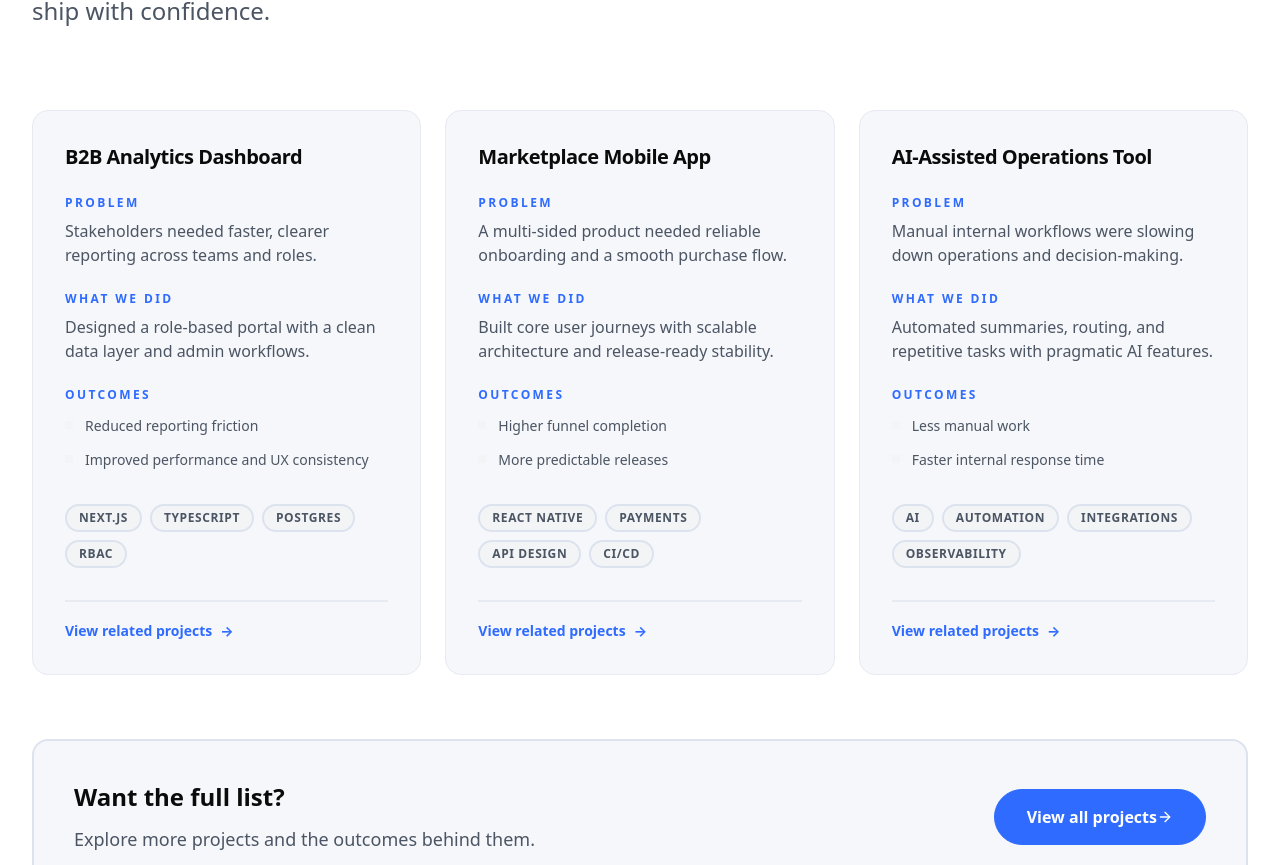
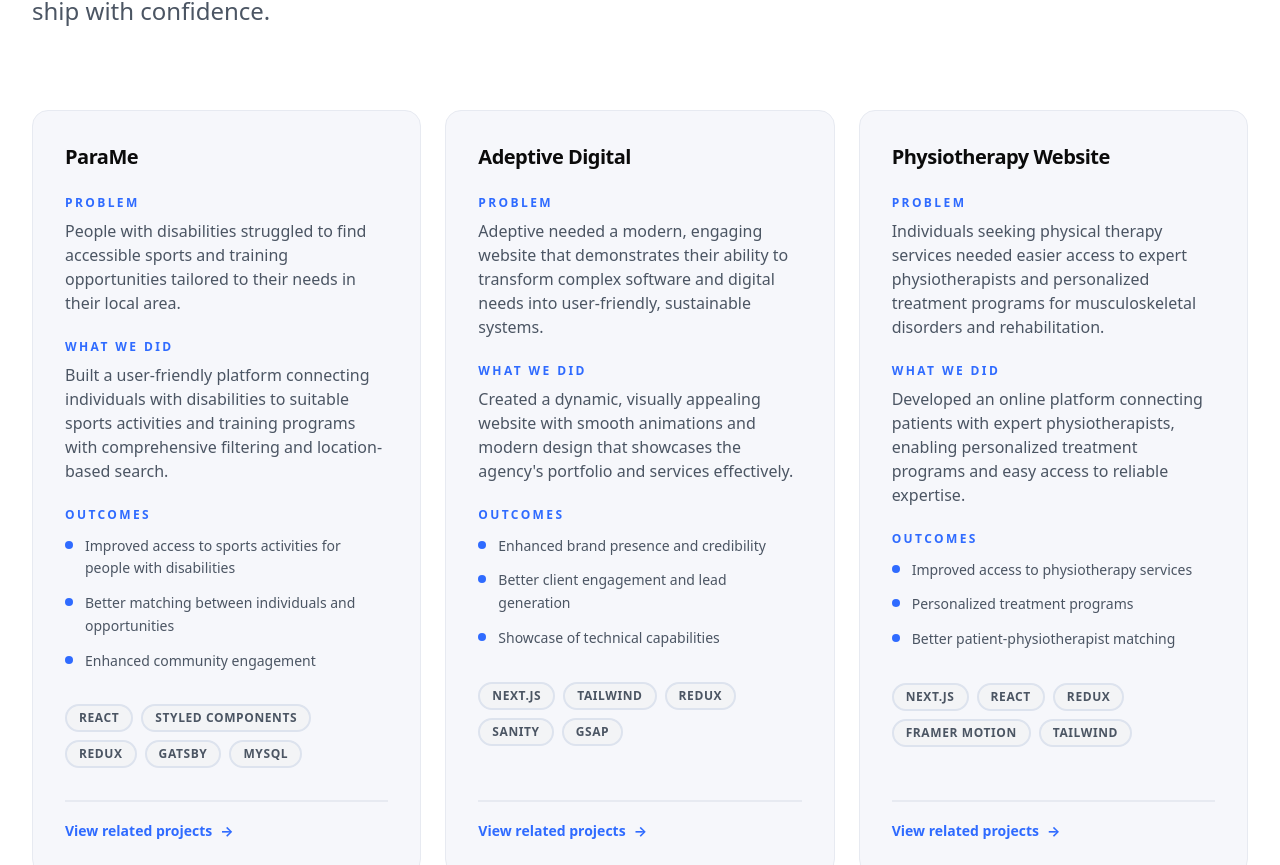
Before and after one commit to SydneySFco/GradeUp, a Next.js app: page / in a window 1280 px wide. Shown: the part 1935-2800 px from the top of the page. Built offline with nearby package versions, Linux system fonts and the light colour scheme; no server answers.

Commit message:
(feat): revamp Projects page layout and content, enhance project details and filtering

```diff
--- a/src/components/blocks/FeaturedWorks.tsx
+++ b/src/components/blocks/FeaturedWorks.tsx
@@ -13,25 +13,43 @@ type WorkItem = {
 
 const work: WorkItem[] = [
   {
-    title: "B2B Analytics Dashboard",
-    problem: "Stakeholders needed faster, clearer reporting across teams and roles.",
-    whatWeDid: "Designed a role-based portal with a clean data layer and admin workflows.",
-    outcomes: ["Reduced reporting friction", "Improved performance and UX consistency"],
-    tech: ["Next.js", "TypeScript", "Postgres", "RBAC"],
+    title: "ParaMe",
+    problem:
+      "People with disabilities struggled to find accessible sports and training opportunities tailored to their needs in their local area.",
+    whatWeDid:
+      "Built a user-friendly platform connecting individuals with disabilities to suitable sports activities and training programs with comprehensive filtering and location-based search.",
+    outcomes: [
+      "Improved access to sports activities for people with disabilities",
+      "Better matching between individuals and opportunities",
+      "Enhanced community engagement",
+    ],
+    tech: ["React", "Styled Components", "Redux", "Gatsby", "MySQL"],
   },
   {
-    title: "Marketplace Mobile App",
-    problem: "A multi-sided product needed reliable onboarding and a smooth purchase flow.",
-    whatWeDid: "Built core user journeys with scalable architecture and release-ready stability.",
-    outcomes: ["Higher funnel completion", "More predictable releases"],
-    tech: ["React Native", "Payments", "API Design", "CI/CD"],
+    title: "Adeptive Digital",
+    problem:
+      "Adeptive needed a modern, engaging website that demonstrates their ability to transform complex software and digital needs into user-friendly, sustainable systems.",
+    whatWeDid:
+      "Created a dynamic, visually appealing website with smooth animations and modern design that showcases the agency's portfolio and services effectively.",
+    outcomes: [
+      "Enhanced brand presence and credibility",
+      "Better client engagement and lead generation",
+      "Showcase of technical capabilities",
+    ],
+    tech: ["Next.js", "Tailwind", "Redux", "Sanity", "GSAP"],
   },
   {
-    title: "AI-Assisted Operations Tool",
-    problem: "Manual internal workflows were slowing down operations and decision-making.",
-    whatWeDid: "Automated summaries, routing, and repetitive tasks with pragmatic AI features.",
-    outcomes: ["Less manual work", "Faster internal response time"],
-    tech: ["AI", "Automation", "Integrations", "Observability"],
+    title: "Physiotherapy Website",
+    problem:
+      "Individuals seeking physical therapy services needed easier access to expert physiotherapists and personalized treatment programs for musculoskeletal disorders and rehabilitation.",
+    whatWeDid:
+      "Developed an online platform connecting patients with expert physiotherapists, enabling personalized treatment programs and easy access to reliable expertise.",
+    outcomes: [
+      "Improved access to physiotherapy services",
+      "Personalized treatment programs",
+      "Better patient-physiotherapist matching",
+    ],
+    tech: ["Next.js", "React", "Redux", "Framer Motion", "Tailwind"],
   },
 ];
 
@@ -72,7 +90,7 @@ export default function FeaturedWork() {
                   <ul className="space-y-3">
                     {item.outcomes.map((o) => (
                       <li key={o} className="flex items-start gap-3 text-sm text-text-secondary">
-                        <span className="mt-1.5 h-2 w-2 bg-secondary flex-shrink-0" aria-hidden="true" />
+                        <span className="mt-1.5 h-2 w-2 bg-accent flex-shrink-0 rounded-full" aria-hidden="true" />
                         <span className="leading-relaxed">{o}</span>
                       </li>
                     ))}
--- a/src/components/blocks/Hero.tsx
+++ b/src/components/blocks/Hero.tsx
@@ -39,8 +39,8 @@ export default function Hero() {
           "https://images.unsplash.com/photo-1517048676732-d65bc937f952"
         ),
         imageAlt: "Team collaboration and successful product work",
-        title: "Ship faster.",
-        titleSecondLine: "Stay predictable..",
+        title: "Ship faster. ",
+        titleSecondLine: "Stay predictable.",
         subtitle:
           "We turn ambitious ideas into production-ready products — with clear scope, tight feedback loops, and clean execution.",
       },
--- a/src/components/layouts/Footer.tsx
+++ b/src/components/layouts/Footer.tsx
@@ -45,7 +45,6 @@ export default function Footer() {
             </div>
           </div>
 
-          {/* Navigation Section */}
           <div className="lg:col-span-4">
             <h4 className="text-sm font-semibold tracking-[0.1em] uppercase text-text-muted mb-6">
               Navigation
--- a/src/components/projects/ProjectsClient.tsx
+++ b/src/components/projects/ProjectsClient.tsx
@@ -10,6 +10,7 @@ import {
 import { Badge } from "@/src/components/ui/Badge";
 import { Button } from "@/src/components/ui/Button";
 import Link from "next/link";
+import { ArrowRight, CheckCircle2 } from "lucide-react";
 
 type Category = "Web" | "Mobile" | "Backend" | "DevOps" | "AI";
 
@@ -25,73 +26,68 @@ type Project = {
 
 const PROJECTS: Project[] = [
   {
-    title: "B2B Analytics Dashboard",
+    title: "Panel and Dashboard",
     category: "Web",
-    summary: "Role-based portal with admin workflows and performance-first UI.",
+    summary:
+      "Charging Unit Management Panel for monitoring transactions, user activities, and service stations.",
     problem:
-      "Stakeholders needed faster reporting and clearer access control across teams.",
+      "Institutions managing electric vehicle charging infrastructure needed a centralized platform to monitor daily operations, charging unit status, and service station performance efficiently.",
     whatWeDid:
-      "Built a clean data layer, RBAC, and a modular dashboard UI for fast iteration.",
+      "Developed a comprehensive management tool with real-time monitoring capabilities, transaction tracking, and service station analytics from a centralized dashboard.",
     outcomes: [
-      "Reduced reporting friction",
-      "Improved UI performance and consistency",
+      "Increased operational efficiency",
+      "Centralized monitoring and management",
+      "Better visibility into charging infrastructure performance",
     ],
-    tech: ["Next.js", "TypeScript", "RBAC", "Postgres"],
+    tech: ["Next.js", "RTK Query", "Tailwind", "PostgreSQL"],
   },
   {
-    title: "Marketplace Mobile App",
-    category: "Mobile",
+    title: "ParaMe",
+    category: "Web",
     summary:
-      "Multi-sided mobile product with a smooth onboarding and purchase flow.",
+      "Digital platform enabling people with disabilities to find suitable sports-activity or training opportunities in their area.",
     problem:
-      "A complex funnel needed to feel simple and reliable for real users.",
+      "People with disabilities (physical, visual, hearing, mental, etc.) struggled to find accessible sports and training opportunities tailored to their needs in their local area.",
     whatWeDid:
-      "Delivered core journeys, stability improvements, and release-ready architecture.",
-    outcomes: ["Higher funnel completion", "More predictable releases"],
-    tech: ["React Native", "API Design", "Payments", "CI/CD"],
+      "Built a user-friendly platform that connects individuals with disabilities to suitable sports activities and training programs, with comprehensive filtering and location-based search.",
+    outcomes: [
+      "Improved access to sports activities for people with disabilities",
+      "Better matching between individuals and opportunities",
+      "Enhanced community engagement",
+    ],
+    tech: ["React", "Styled Components", "Redux", "Gatsby", "MySQL"],
   },
   {
-    title: "API Modernization & Auth",
-    category: "Backend",
+    title: "Adeptive Digital",
+    category: "Web",
     summary:
-      "Cleaner endpoints, better security posture, and easier integrations.",
-    problem: "Legacy APIs were difficult to extend and error-prone under load.",
+      "Digital agency website showcasing custom web solutions for businesses—corporate websites, e-commerce sites, web applications, and digital experiences.",
+    problem:
+      "Adeptive needed a modern, engaging website that demonstrates their ability to transform complex software and digital needs into user-friendly, sustainable, and efficient systems.",
     whatWeDid:
-      "Refactored services, improved auth/roles, and stabilized integration surfaces.",
-    outcomes: ["Lower error rate", "Clearer integration patterns"],
-    tech: ["Node.js", "REST", "Auth", "Postgres"],
+      "Created a dynamic, visually appealing website with smooth animations and a modern design that showcases the agency's portfolio and services effectively.",
+    outcomes: [
+      "Enhanced brand presence and credibility",
+      "Better client engagement and lead generation",
+      "Showcase of technical capabilities",
+    ],
+    tech: ["Next.js", "Tailwind", "Redux", "Sanity", "GSAP"],
   },
   {
-    title: "CI/CD & Observability Setup",
-    category: "DevOps",
-    summary:
-      "Safer deployments with monitoring, alerting, and release discipline.",
-    problem: "Releases were risky and production visibility was limited.",
-    whatWeDid:
-      "Implemented pipelines, dashboards, and alerting with practical runbooks.",
-    outcomes: ["Safer deploys", "Faster incident response"],
-    tech: ["CI/CD", "Docker", "Monitoring", "Alerts"],
-  },
-  {
-    title: "AI-Assisted Operations Tool",
-    category: "AI",
-    summary: "Automation and summaries to reduce manual ops load.",
-    problem: "Internal workflows were repetitive and slowed down decisions.",
-    whatWeDid:
-      "Added pragmatic AI features, routing, and integrations to streamline ops.",
-    outcomes: ["Less manual work", "Faster internal turnaround"],
-    tech: ["AI", "Automation", "Integrations", "Observability"],
-  },
-  {
-    title: "Design System Foundation",
+    title: "Physiotherapy Website",
     category: "Web",
     summary:
-      "Reusable UI patterns across multiple apps for consistent delivery.",
-    problem: "Inconsistent UI slowed teams and created UX drift.",
+      "tedavifizik.com is a digital platform providing personalized treatment programs through expert physiotherapists for physical therapy and rehabilitation services.",
+    problem:
+      "Individuals seeking physical therapy services needed easier access to expert physiotherapists and personalized treatment programs for musculoskeletal disorders, pain, limited mobility, and post-injury rehabilitation.",
     whatWeDid:
-      "Defined component standards and a scalable UI kit with clear patterns.",
-    outcomes: ["Faster UI delivery", "More consistent UX"],
-    tech: ["Design System", "Tailwind", "Components", "Accessibility"],
+      "Developed an online platform that connects patients with expert physiotherapists, enabling personalized treatment programs and easy access to reliable expertise.",
+    outcomes: [
+      "Improved access to physiotherapy services",
+      "Personalized treatment programs",
+      "Better patient-physiotherapist matching",
+    ],
+    tech: ["Next.js", "React", "Redux", "Framer Motion", "Tailwind"],
   },
 ];
 
@@ -112,99 +108,160 @@ export default function ProjectsClient() {
     return PROJECTS.filter((p) => p.category === active);
   }, [active]);
 
+  const projectCount = filtered.length;
+
   return (
-    <section className="py-14 sm:py-16">
-      <div className="mx-auto max-w-content px-6">
+    <section className="py-16 sm:py-20">
+      <div className="mx-auto max-w-7xl px-6">
+        {/* Header with stats */}
+        <div className="mb-12 flex flex-col sm:flex-row sm:items-center sm:justify-between gap-4">
+          <div>
+            <h2 className="text-2xl sm:text-3xl font-bold text-trust mb-2">
+              Our Work
+            </h2>
+            <p className="text-slate text-base">
+              {projectCount} {projectCount === 1 ? "project" : "projects"}
+              {active !== "All" && ` in ${active}`}
+            </p>
+          </div>
+
           {/* Filters */}
           <div className="flex flex-wrap items-center gap-2">
             {ALL.map((c) => {
               const isActive = c === active;
+              const count =
+                c === "All"
+                  ? PROJECTS.length
+                  : PROJECTS.filter((p) => p.category === c).length;
+
               return (
                 <button
                   key={c}
                   type="button"
                   onClick={() => setActive(c)}
                   className={[
-                  "h-10 rounded-full border px-4 text-sm font-medium transition",
+                    "h-11 rounded-full border-2 px-5 text-sm font-semibold transition-all duration-200",
                     isActive
-                    ? "border-accent bg-accent-soft text-trust shadow-glow"
-                    : "border-honest/20 bg-honest-soft text-slate hover:text-trust hover:border-accent/40",
+                      ? "border-accent bg-accent text-white shadow-lg shadow-accent/30 scale-105"
+                      : "border-border-subtle bg-surface-elevated text-slate hover:border-accent/50 hover:bg-accent-soft hover:text-trust",
                   ].join(" ")}
                   aria-pressed={isActive}
                 >
                   {c}
+                  {count > 0 && (
+                    <span
+                      className={[
+                        "ml-2 inline-flex items-center justify-center rounded-full px-2 py-0.5 text-xs font-bold",
+                        isActive
+                          ? "bg-white/20 text-white"
+                          : "bg-accent-soft text-accent",
+                      ].join(" ")}
+                    >
+                      {count}
+                    </span>
+                  )}
                 </button>
               );
             })}
           </div>
+        </div>
 
-        {/* Grid */}
-        <div className="mt-6 grid gap-4 sm:grid-cols-2 lg:grid-cols-3">
+        {/* Projects Grid */}
+        <div className="grid gap-6 sm:grid-cols-2 lg:grid-cols-2 xl:grid-cols-2">
           {filtered.map((p) => (
-            <Card key={p.title} interactive className="h-full">
-              <CardContent className="p-6 flex h-full flex-col">
-                <div className="flex items-start justify-between gap-3">
-                  <div>
-                    <CardTitle>{p.title}</CardTitle>
-                    <CardDescription className="mt-2">
+            <Card
+              key={p.title}
+              interactive
+              className="group h-full overflow-hidden border-2 border-border-subtle bg-surface-elevated transition-all duration-300 hover:border-accent/50 hover:shadow-xl hover:shadow-accent/10 hover:-translate-y-1"
+            >
+              <CardContent className="p-8 flex h-full flex-col">
+                {/* Header */}
+                <div className="mb-6">
+                  <div className="flex items-start justify-between gap-4 mb-3">
+                    <CardTitle className="text-xl sm:text-2xl font-bold text-trust group-hover:text-accent transition-colors">
+                      {p.title}
+                    </CardTitle>
+                    <Badge
+                      variant="accent"
+                      className="shrink-0 border-2 border-accent/30 bg-accent-soft text-accent font-semibold"
+                    >
+                      {p.category}
+                    </Badge>
+                  </div>
+                  <CardDescription className="text-base leading-relaxed text-slate mt-2">
                     {p.summary}
                   </CardDescription>
                 </div>
-                  <Badge>{p.category}</Badge>
-                </div>
 
-                <div className="mt-5 space-y-3">
-                  <div>
-                    <p className="text-xs font-medium tracking-[0.14em] uppercase text-slate">
-                      Problem
+                {/* Content */}
+                <div className="flex-grow space-y-6">
+                  {/* Problem */}
+                  <div className="relative pl-6 border-l-2 border-accent/20">
+                    <div className="absolute left-0 top-0 bottom-0 w-0.5 bg-gradient-to-b from-accent/40 to-accent/10 group-hover:from-accent group-hover:to-accent/40 transition-all" />
+                    <p className="text-xs font-bold tracking-[0.2em] uppercase text-accent mb-2">
+                      Challenge
                     </p>
-                    <p className="mt-1 text-sm leading-relaxed text-slate">
+                    <p className="text-sm leading-relaxed text-slate">
                       {p.problem}
                     </p>
                   </div>
 
-                  <div>
-                    <p className="text-xs font-medium tracking-[0.14em] uppercase text-slate">
-                      What we did
+                  {/* Solution */}
+                  <div className="relative pl-6 border-l-2 border-accent-2/20">
+                    <div className="absolute left-0 top-0 bottom-0 w-0.5 bg-gradient-to-b from-accent-2/40 to-accent-2/10 group-hover:from-accent-2 group-hover:to-accent-2/40 transition-all" />
+                    <p className="text-xs font-bold tracking-[0.2em] uppercase text-accent-2 mb-2">
+                      Solution
                     </p>
-                    <p className="mt-1 text-sm leading-relaxed text-slate">
+                    <p className="text-sm leading-relaxed text-slate">
                       {p.whatWeDid}
                     </p>
                   </div>
 
+                  {/* Outcomes */}
                   <div>
-                    <p className="text-xs font-medium tracking-[0.14em] uppercase text-slate">
-                      Outcomes
+                    <p className="text-xs font-bold tracking-[0.2em] uppercase text-slate mb-3">
+                      Key Outcomes
                     </p>
-                    <ul className="mt-2 space-y-2">
+                    <ul className="space-y-2.5">
                       {p.outcomes.map((o) => (
                         <li
                           key={o}
-                          className="flex items-start gap-2 text-sm text-slate"
+                          className="flex items-start gap-3 text-sm text-slate group/item"
                         >
-                          <span
-                            className="mt-2 h-1.5 w-1.5 rounded-full bg-accent"
-                            aria-hidden="true"
-                          />
+                          <CheckCircle2 className="h-4 w-4 text-accent mt-0.5 shrink-0 group-hover/item:scale-110 transition-transform" />
                           <span className="leading-relaxed">{o}</span>
                         </li>
                       ))}
                     </ul>
                   </div>
 
-                  <div className="pt-1 flex flex-wrap gap-2">
+                  {/* Tech Stack */}
+                  <div className="pt-2">
+                    <p className="text-xs font-bold tracking-[0.2em] uppercase text-slate mb-3">
+                      Tech Stack
+                    </p>
+                    <div className="flex flex-wrap gap-2">
                       {p.tech.map((t) => (
-                      <Badge key={t}>{t}</Badge>
+                        <Badge
+                          key={t}
+                          variant="neutral"
+                          className="bg-surface border-border-subtle text-text-secondary font-medium hover:border-accent/50 hover:text-accent transition-colors"
+                        >
+                          {t}
+                        </Badge>
                       ))}
                     </div>
                   </div>
+                </div>
 
-                <div className="mt-6 pt-2">
+                {/* Footer CTA */}
+                <div className="mt-8 pt-6 border-t-2 border-border-subtle">
                   <Link
                     href="/#contact"
-                    className="text-sm font-medium text-accent hover:text-trust transition"
+                    className="group/link inline-flex items-center gap-2 text-sm font-semibold text-accent hover:text-accent-hover transition-all"
                   >
-                    Talk about a similar project →
+                    <span>Discuss a similar project</span>
+                    <ArrowRight className="h-4 w-4 transition-transform group-hover/link:translate-x-1" />
                   </Link>
                 </div>
               </CardContent>
@@ -212,20 +269,41 @@ export default function ProjectsClient() {
           ))}
         </div>
 
+        {/* Empty State */}
+        {filtered.length === 0 && (
+          <div className="py-20 text-center">
+            <p className="text-lg text-slate mb-2">No projects found</p>
+            <p className="text-sm text-text-muted">
+              Try selecting a different category
+            </p>
+          </div>
+        )}
+
         {/* Bottom CTA */}
-        <div className="mt-10 flex flex-wrap items-center justify-between gap-4 border border-borders-elevated bg-honest-soft p-6 shadow-card">
-          <div>
-            <p className="text-base font-semibold text-trust">
-              Have a project in mind?
-            </p>
-            <p className="mt-1 text-sm text-slate">
-              Share a quick summary — we&apos;ll reply with a clear next step.
+        <div className="mt-16 rounded-2xl border-2 border-accent/20 bg-gradient-to-br from-accent-soft via-surface-soft to-accent-2-soft p-8 sm:p-10 shadow-lg">
+          <div className="flex flex-col lg:flex-row lg:items-center lg:justify-between gap-6">
+            <div className="max-w-2xl">
+              <h3 className="text-2xl sm:text-3xl font-bold text-trust mb-3">
+                Ready to start your project?
+              </h3>
+              <p className="text-base leading-relaxed text-slate">
+                Share your vision with us — we&apos;ll help you turn it into
+                reality. Let&apos;s discuss how we can bring your ideas to
+                life.
               </p>
             </div>
 
-          <Button href="/#contact" variant="secondary">
+            <div className="flex-shrink-0">
+              <Button
+                href="/#contact"
+                variant="primary"
+                size="lg"
+                className="bg-accent text-white rounded-full hover:bg-accent-hover hover:shadow-[0_20px_50px_rgba(47,107,255,0.3)]"
+              >
                 Book a call
               </Button>
+            </div>
+          </div>
         </div>
       </div>
     </section>
```
Also changed, not shown: app/projects/page.tsx (+88 -26 lines), src/components/layouts/Navbar.tsx (+33 -11 lines). Lines whose indentation alone changed are shown as unchanged.
